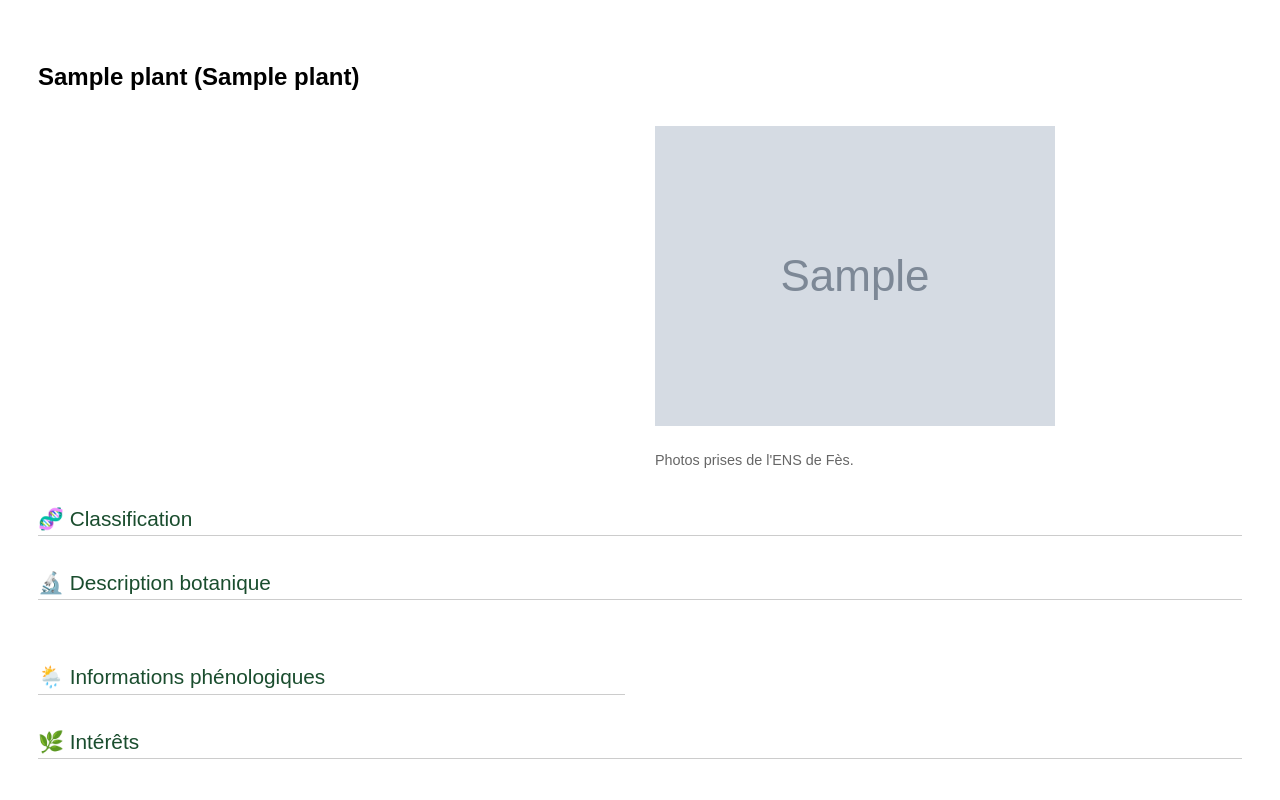
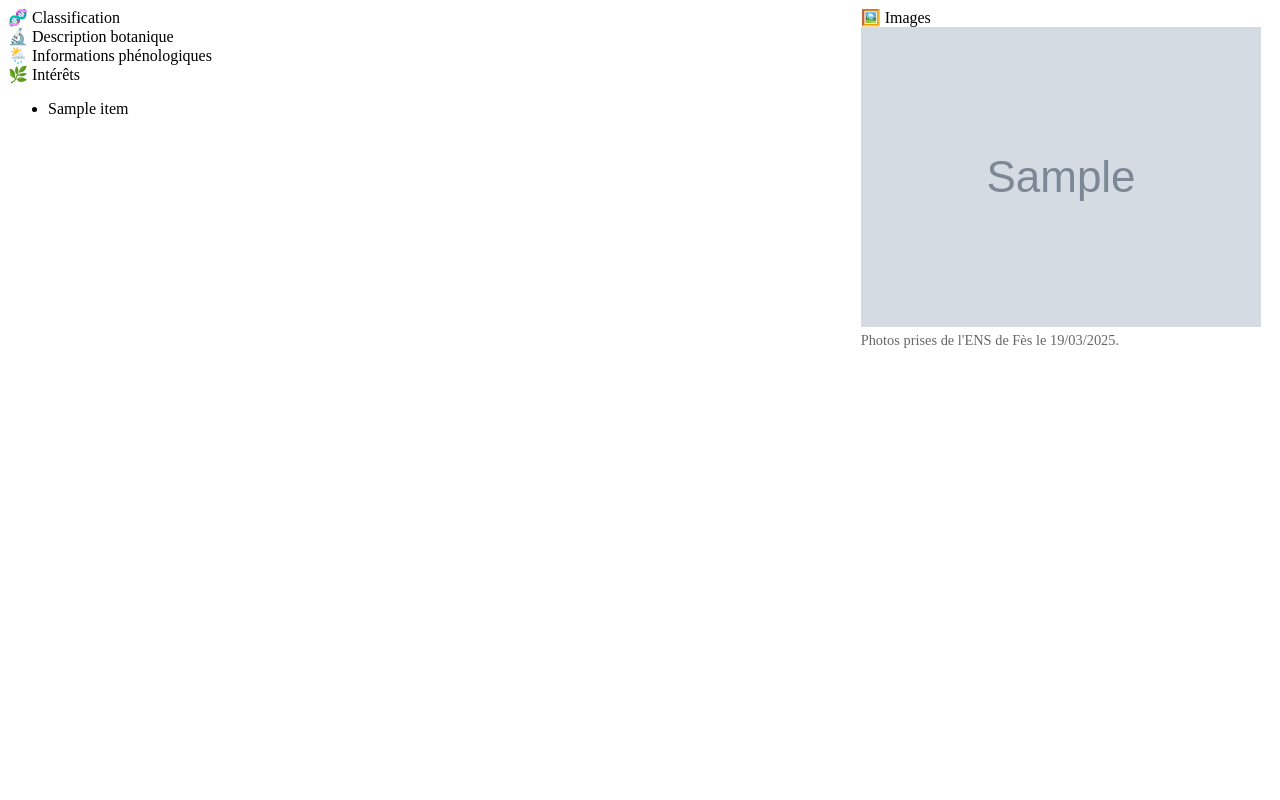
Before and after one commit to Bensley7/plant_qr_recognition, a Flask app: template templates/fiche.html in a window 1280 px wide. Run offline with Flask 3, Linux system fonts and the light colour scheme; the template is opened without the code that fills it: most values are stand-ins (such as "Sample title", 1, 10 or a date in 2020); grey boxes marked "Sample" are stand-in pictures.

Commit message:
makje two colomns

```diff
--- a/templates/fiche.html
+++ b/templates/fiche.html
@@ -1,25 +1,11 @@
-<!DOCTYPE html>
-<html lang="fr">
-<head>
-  <meta charset="UTF-8">
-  <title>Fiche botanique</title>
-  <style>
-    body { font-family: sans-serif; padding: 30px; line-height: 1.6; }
-    img { margin: 10px 0; max-width: 400px; }
-    h2 { margin-bottom: 20px; }
-    .section-title { margin-top: 30px; color: #1a4d2e; font-size: 1.3em; border-bottom: 1px solid #ccc; }
-    .field { margin-bottom: 10px; }
-    .field strong { display: inline-block; width: 240px; color: #444; }
-    ul { margin-top: 5px; }
-  </style>
-</head>
 <body>
+  {% if plant %}
+  <div style="display: flex; gap: 30px; align-items: flex-start; flex-wrap: wrap;">
 
-  {% if plant %}
-    <h2>{{ plant["Nom scientifique"] }} ({{ plant["Nom français"] }})</h2>
+    <!-- ✅ COLONNE GAUCHE : Données textuelles -->
+    <div style="flex: 2; min-width: 400px;">
 
-    <div style="display: flex; gap: 30px; align-items: flex-start; flex-wrap: wrap;">
-      <div style="flex: 1; min-width: 300px;">
+      <!-- Code et noms -->
       {% for key, value in plant.items() %}
       {% if key == "Code" and value %}
       <div class="field">
@@ -35,21 +21,9 @@
       </div>
       {% endif %}
       {% endfor %}
-      </div>
 
-      <div style="flex: 1; min-width: 300px;">
-        {% if plant.image %}
-          {% for img in plant.image %}
-            <img src="{{ url_for('static', filename=img) }}" alt="Photo de l'espèce" style="width: 100%; max-width: 400px;">
-          {% endfor %}
-          <div style="font-size: 0.9em; color: #666; margin-top: 5px;">
-            Photos prises de l'ENS de Fès.
-          </div>
-        {% endif %}
-      </div>
-    </div>
-
-    <div class="section-title">🧬 Classification </div>
+      <!-- Classification -->
+      <div class="section-title">🧬 Classification</div>
       {% for key, value in plant.items() %}
       {% if key in ["Division", "Classe", "Ordre", "Famille", "Genre", "Type de plante"] and value %}
       <div class="field">
@@ -58,33 +32,57 @@
       {% endif %}
       {% endfor %}
 
-    <div class="section-title">🔬 Description botanique </div>
+      <!-- Botanique -->
+      <div class="section-title">🔬 Description botanique</div>
       {% for key, value in plant.items() %}
-      {% if key in ["Type de feuillage",	"Hauteur moyenne ou maximale", "Type de feuilles",	"Forme des feuilles", "Bord des feuilles",	"Disposition des feuilles",	"Couleur des fleurs",	"Structure florale",	"Type de fruit",	"Type de racine"]
-        and value %}
+      {% if key in ["Type de feuillage", "Hauteur moyenne ou maximale", "Type de feuilles", "Forme des feuilles", "Bord des feuilles", "Disposition des feuilles", "Couleur des fleurs", "Structure florale", "Type de fruit", "Type de racine"] and value %}
       <div class="field">
         <strong>{{ key }} :</strong> {{ value }}
       </div>
       {% endif %}
       {% endfor %}
 
-    <div style="display: flex; gap: 30px; align-items: flex-start; flex-wrap: wrap; margin-top: 30px;">
-
-      <div style="flex: 1; min-width: 300px;">
-        <div class="section-title">🌦️ Informations phénologiques </div>
+      <!-- Phénologie -->
+      <div class="section-title">🌦️ Informations phénologiques</div>
       {% for key, value in plant.items() %}
-          {% if key in ["Mois de débourrement", "Période de croissance végétative", "Période de floraison", "Période de fructification", "Période de maturité des fruits", "Période de chute des feuilles"]
-            and value %}
+      {% if key in ["Mois de débourrement", "Période de croissance végétative", "Période de floraison", "Période de fructification", "Période de maturité des fruits", "Période de chute des feuilles"] and value %}
       <div class="field">
         <strong>{{ key }} :</strong> {{ value }}
       </div>
       {% endif %}
       {% endfor %}
+
+      <!-- Intérêts -->
+      {% if plant["intérêts"] %}
+      <div class="section-title">🌿 Intérêts</div>
+      <div class="field">
+        <ul>
+          {% for item in plant["intérêts"] %}
+          <li>{{ item }}</li>
+          {% endfor %}
+        </ul>
+      </div>
+      {% endif %}
+
     </div>
 
+    <!-- ✅ COLONNE DROITE : Images + Carte -->
     <div style="flex: 1; min-width: 300px;">
+
+      <!-- Images -->
+      {% if plant.image %}
+        <div class="section-title">🖼️ Images</div>
+        {% for img in plant.image %}
+          <img src="{{ url_for('static', filename=img) }}" alt="Photo de l'espèce" style="width: 100%; max-width: 400px;">
+        {% endfor %}
+        <div style="font-size: 0.9em; color: #666; margin-top: 5px;">
+          Photos prises de l'ENS de Fès le 19/03/2025.
+        </div>
+      {% endif %}
+
+      <!-- Carte de répartition -->
       {% if plant.map %}
-          <div class="section-title">🗺️ Carte de répartition </div>
+        <div class="section-title" style="margin-top: 30px;">🗺️ Carte de répartition</div>
         <img src="{{ url_for('static', filename=plant.map) }}" alt="Carte de répartition" style="width: 100%; max-width: 400px;">
         {% if plant["Url carte de répartition"] %}
         <div style="font-size: 0.9em; color: #666; margin-top: 5px;">
@@ -92,24 +90,11 @@
         </div>
         {% endif %}
       {% endif %}
+
     </div>
 
   </div>
-
-    <div class="section-title">🌿 Intérêts </div>
-    {% for key, value in plant.items() %}
-    {% if key == "intérêts" and value %}
-      <ul>
-        {% for item in value %}
-          <li>{{ item }}</li>
-        {% endfor %}
-      </ul>
-    {% endif %}
-    {% endfor %}
-
   {% else %}
     <p>Espèce non trouvée : {{ code }}</p>
   {% endif %}
-
   </body>
-</html>
```
Lines whose indentation alone changed are shown as unchanged.
